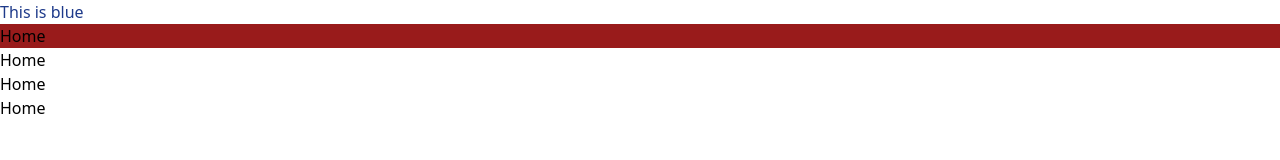
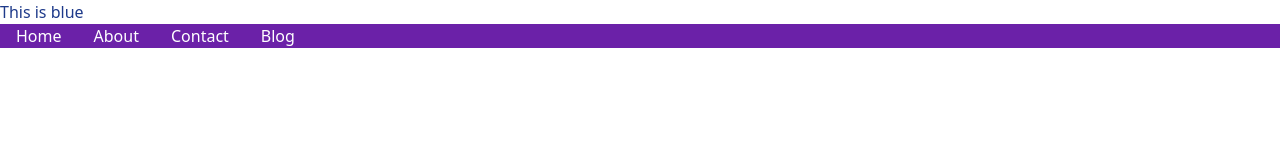
Before and after one commit to nazmus-sakibb/tailwind-playground, a website: page index.html in a window 1280 px wide. Drawn offline with nearby package versions, Linux system fonts and the light colour scheme.

Commit message:
landing page

```diff
--- a/index.html
+++ b/index.html
@@ -14,12 +14,12 @@
         </h1>
     </div>
 
-    <nav>
-        <ul>
-            <li class="flex bg-red-800">Home</li>
-            <li>Home</li>
-            <li>Home</li>
-            <li>Home</li>
+    <nav class="bg-purple-800 text-white">
+        <ul class="flex">
+            <li class="px-4">Home</li>
+            <li class="px-4">About</li>
+            <li class="px-4">Contact</li>
+            <li class="px-4">Blog</li>
         </ul>
     </nav>
 </body>
```
Also changed, not shown: package.json (+23 -3 lines), landing.html (added), 1 other file.
